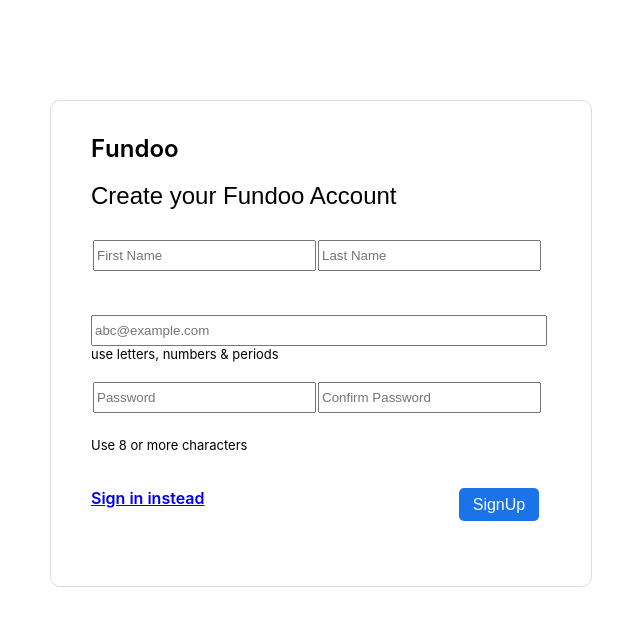
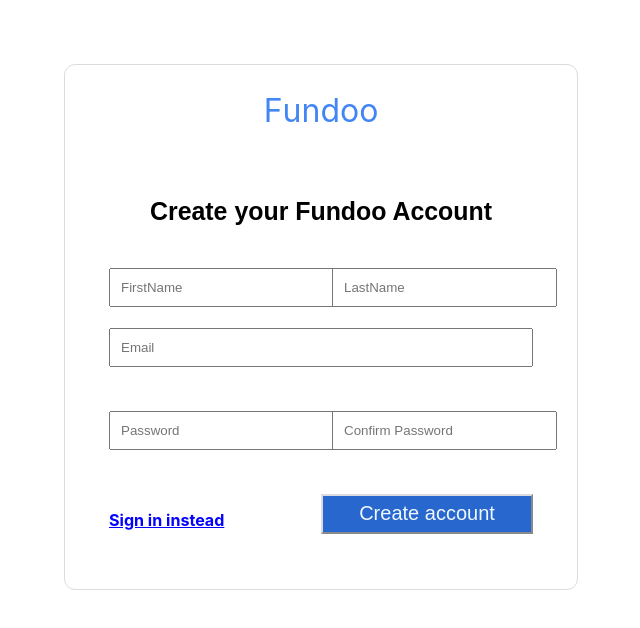
Before and after one commit to roshan1718/FundooNotes, a React (Create React App) app: page /signUp in a window 1280 px wide. Shown: the top 628 px of the page, without its empty margins (319-959 px from the left). Built offline with nearby package versions, Linux system fonts and the light colour scheme.

Commit message:
Modify: code to signUp page

```diff
--- a/src/component/signUp/signUp.jsx
+++ b/src/component/signUp/signUp.jsx
@@ -1,217 +1,189 @@
 import React from "react";
-import { Link } from 'react-router-dom';
-import { Input} from 'antd';
+import { Link } from "react-router-dom";
+import { Input, Button, Form } from "antd";
 
-import '../signUp/signUp.scss';
-import user_service from '../../services/userService';
-
+import "../signUp/signUp.scss";
+import UserService from "../../services/userService";
 
 export default class Login extends React.Component {
+  constructor(props) {
+    super(props);
+    this.state = {
+      firstName: null,
+      lastName: null,
+      email: null,
+      password: null,
+      confirmPassword: null,
+      formErrors: {
+        errorFirstName: "",
+        errorLastName: "",
+        errorEmail: "",
+        errorPassword: "",
+        errorConfirmPassword: "",
+      },
+    };
+  }
+  onValueChange = (e) => {
+    let nameValidation = /^[A-Z][a-zA-Z]*$/;
+    let emailValidation = /^[a-zA-Z0-9.!#$%&’*+/=?^_`{|}~-]+@[a-zA-Z0-9-]+(?:\.[a-zA-Z0-9-]+)*$/;
+    let passwordValidation = /^(?=.*[a-z])(?=.*[A-Z])(?=.*\d)(?=.*[@$!%*?&])[A-Za-z\d@$!%*?&]{8,}$/;
+    this.setState({
+      [e.target.name]: e.target.value,
+    });
 
-    constructor(props) {
-        super(props)
-        this.state = {
+    let inputs = this.state.formErrors;
+    switch (e.target.name) {
+      case "firstName":
+        inputs.errorFirstName =
+          nameValidation.test(e.target.value) === true
+            ? ""
+            : "Enter Valid first name";
+        break;
+      case "lastName":
+        inputs.errorLastName =
+          nameValidation.test(e.target.value) === true
+            ? ""
+            : "Enter Valid last name";
+        break;
+      case "email":
+        inputs.errorEmail =
+          emailValidation.test(e.target.value) === true
+            ? ""
+            : "Enter Valid email";
+        break;
+      case "password":
+        inputs.errorPassword =
+          passwordValidation.test(e.target.value) === true
+            ? ""
+            : "Enter Valid password";
+        break;
+      case "confirmPassword":
+        inputs.errorConfirmPassword =
+          passwordValidation.test(e.target.value) === true
+            ? ""
+            : "Enter Valid password";
+        break;
+      default:
+        break;
+    }
+  };
 
-            firstName: '',
-            lastName: '',
-            email: '',
-            password: '',
-            confirmPassword: "",
-            error: {
-                errorFirstName: '',
-                errorLastName: '',
-                errorEmail: '',
-                errorPassword: '',
-                errorConfirmPassword: "",
-            }
-        }
-    }
+  onSubmit = (event) => {
+    event.preventDefault();
+    let userData = {
+      firstName: this.state.firstName,
+      lastName: this.state.lastName,
+      email: this.state.email,
+      password: this.state.password,
+      service: "advance",
+    };
+    UserService.register(userData).then((data) => {
+      console.log(data);
+    });
+  };
 
-    onChangeFirstName = e => {
-        this.setState({
-            firstName: e.target.value
-        }, () => { console.log(this.firstName); })
+  render() {
+    return (
+      <div className="outerCard">
+        <div className="fundooTextAlign">
+          <div className="Fcolor">F</div>
+          <div className="Fcolor">u</div>
+          <div className="Fcolor">n</div>
+          <div className="Fcolor">d</div>
+          <div className="Fcolor">o</div>
+          <div className="Fcolor">o</div>
+        </div>
+        <div className="font">
+          <h5>Create your Fundoo Account</h5>
+        </div>
+        <Form>
+          <div className="Passwordfield">
+            <div>
+              <Input
+                className="textSize"
+                id="outlined-basic"
+                placeholder="FirstName"
+                label="firstName"
+                name="firstName"
+                type="firstName"
+                required
+                onChange={this.onValueChange}
+              />
+            </div>
+            <div>
+              <Input
+                className="textSize"
+                placeholder="LastName"
+                id="outlined-basic"
+                name="lastName"
+                type="LastName"
+                required
+                onChange={this.onValueChange}
+              />
+            </div>
+          </div>
+          <div className="Passwordfield">
+            <Input
+              className="emailFiled"
+              placeholder="Email"
+              id="outlined-basic"
+              label="E-mail"
+              name="email"
+              size="small"
+              required
+              onChange={this.onValueChange}
+            />
+          </div>
 
-        let nameValidation = /^[A-Z]{1}[a-z]{2}[a-z]*$/;
-        let inputs = this.state.error;
+          <div className="flex">
+            <span className="errorMessage">
+              {this.state.formErrors.errorEmail}
+            </span>
+          </div>
 
-        console.log("Name validation", nameValidation.test(e.target.value));
+          <div className="Passwordfield">
+            <div>
+              <Input
+                className="textSize"
+                id="outlined-basic"
+                label="Password"
+                name="password"
+                type="password"
+                placeholder="Password"
+                required
+                onChange={this.onValueChange}
+              />
+            </div>
+            <div>
+              <Input
+                className="textSize"
+                placeholder="Confirm Password"
+                id="outlined-basic"
+                variant="outlined"
+                size="small"
+                name="confirmPassword"
+                type="password"
+                required
+                onChange={this.onValueChange}
+              />
+            </div>
+          </div>
+          <div className="flex">
+            <span className="errorMessage">
+              {this.state.formErrors.errorPassword}
+            </span>
+          </div>
 
-        inputs.errorFirstName = nameValidation.test(e.target.value) === true ? "" : "Name Start with caps and atleast 3 ";
-    }
-    onChangeLastName = e => {
-        this.setState({
-            lastName: e.target.value
-        }, () => { console.log(this.lastName); })
-
-        let nameValidation = /^[A-Z]{1}[a-z]{2}[a-z]*$/;
-        let inputs = this.state.error;
-
-        console.log("Last Name validation", nameValidation.test(e.target.value));
-
-        inputs.errorLastName = nameValidation.test(e.target.value) === true ? "" : "Name Start with caps and atleast 3 ";
-    }
-    onChangeEmail = e => {
-        this.setState({
-            email: e.target.value
-        }, () => { console.log(this.email); })
-
-        let emailValidation = /^([a-zA-Z0-9]*[.]*[a-zA-Z0-9]*@[a-zA-Z0-9]*.{1}[a-zA-Z0-9]*[.]*[a-zA-Z0-9]*)$/;
-        let inputs = this.state.error;
-
-        console.log("Email validation", emailValidation.test(e.target.value));
-
-        inputs.errorEmail = emailValidation.test(e.target.value) === true ? "" : "Enter Valid Email";
-    }
-    onChangePassword = e => {
-        this.setState({
-            password: e.target.value
-        }, () => { console.log(this.password); })
-
-        let passwordValidation = /^(?=.*[a-z])(?=.*[A-Z])(?=.*\d)(?=.*[^\da-zA-Z]).{8,15}$/;
-        let inputs = this.state.error;
-
-        console.log("Password validation", passwordValidation.test(e.target.value));
-
-        inputs.errorPassword = passwordValidation.test(e.target.value) === true ? "" :
-            "Enter Valid password";
-    }
-    onChangeConfirmPassword = e => {
-        this.setState({
-            confirmPassword: e.target.value
-        }, () => { console.log(this.confirmPassword); })
-
-        let passwordValidation = /^(?=.*[a-z])(?=.*[A-Z])(?=.*\d)(?=.*[^\da-zA-Z]).{8,15}$/;
-        let inputs = this.state.error;
-
-        console.log("Confirm Password validation", passwordValidation.test(e.target.value));
-
-        inputs.errorConfirmPassword = passwordValidation.test(e.target.value) === true ? ""
-            : "Enter Valid password";
-    }
-
-    onSubmit = (event) =>{
-        event.preventDefault();
-        console.log("password", this.state.password);
-        console.log("confirm-password", this.state.confirmPassword);
-
-        if(this.state.error.errorConfirmPassword ===""
-            && this.state.error.errorEmail ===""
-            && this.state.error.errorFirstName ===""
-            && this.state.error.errorLastName ===""
-            && this.state.error.errorPassword ==="")
-        {
-            if(this.state.password === this.state.confirmPassword){
-            let userData = {
-                firstName: this.state.firstName,
-                lastName: this.state.lastName,
-                email: this.state.email,
-                password: this.state.password,
-                service: 'advance',
-            };
-            user_service.register(userData).then((data) =>{
-                    console.log('data after register', data);
-            }).catch(error=>{
-                    console.log('Error', error);
-            })
-            }else {
-                alert("Password not Matching");
-            }
-        }
-        else {
-
-            alert("something is missing");
-        }
-    }
-
-    render() {
-        const { error } = this.state;
-        return (
-            <div className="register">
-                <div className="register-frame">
-                    <div className="reg-fundoo">
-                        <span className="f">F</span>
-                        <span className="u">u</span>
-                        <span className="n">n</span>
-                        <span className="d">d</span>
-                        <span className="o">o</span>
-                        <span className="u">o</span>
-                    </div>
-                    <div className="reg-input-body">
-                        <div className="input-info">
-                            <div className="reg-fundoo-account">
-                                Create your Fundoo Account
-                            </div>
-                            <form>
-                                <div className="reg-name">
-                                    <div className="f-name">
-                                        <Input
-                                            className="input-name"
-                                            label="First Name"
-                                            onChange={this.onChangeFirstName}
-                                            placeholder="First Name"/>
-                                        <p className="error-msg">{error.errorFirstName}</p>
-                                    </div>
-                                    <div className="f-name">
-                                        <Input
-                                            className="input-name"
-                                            label="Last Name"
-                                            onChange={this.onChangeLastName}
-                                            placeholder="Last Name"/>
-                                        <p className="error-msg">{error.errorLastName}</p>
-                                    </div>
-                                </div>
-                                <div className="reg-email-div">
-                                    <div className="f-name">
-                                        <Input
-                                            className="reg-email"
-                                            label="Email"
-                                            onChange={this.onChangeEmail}
-                                            placeholder="abc@example.com"/>
-                                        <p className="error-msg">{error.errorEmail}</p>
-                                    </div>
-                                </div>
-                                <span className="email-text">use letters, numbers & periods</span>
-                                <div className="reg-name reg-password">
-                                    <div className="f-name">
-                                        <Input
-                                            className="input-name"
-                                            label="Password"
-                                            type="password"
-                                            onChange={this.onChangePassword}
-                                            placeholder="Password"/>
-                                        <p className="error-msg">{error.errorPassword}</p>
-                                    </div>
-                                    <div className="f-name">
-                                        <Input
-                                            className="input-name"
-                                            label="Confirm Password"
-                                            onChange={this.onChangeConfirmPassword}
-                                            placeholder="Confirm Password"
-                                            type="password"/>
-                                        <p className="error-msg">{error.errorConfirmPassword}</p>
-                                    </div>
-                                </div>
-                                <span className="email-text">
-                                    Use 8 or more characters
-                                </span>
-                                <div className="direction-div">
-                                    <span className="signin">
-                                    <Link to="/">Sign in instead</Link>
-                                    </span>
-                                    <span className="input-group-btn">
-                                    </span>
-                                    <button
-                                        onClick={this.onSubmit}
-                                        className="next">
-                                        SignUp
-                                    </button>
-                                </div>
-                            </form>
-                        </div>
-                    </div>
-                </div>
-            </div>
-        )
-    }
+          <div className="buttons">
+            <Link to="/" className="links">
+              <h6>Sign in instead</h6>
+            </Link>
+            <Button className="loginbtn" type="submit" onClick={this.onSubmit}>
+              Create account
+            </Button>
+          </div>
+        </Form>
+      </div>
+    );
+  }
 }
--- a/src/component/signUp/signUp.scss
+++ b/src/component/signUp/signUp.scss
@@ -1,140 +1,171 @@
-.register{
-    display: flex;
-    flex-direction: column;
-    align-items: center;
+.outerCard {
+  width: 40%;
+  align-items: center;
+  display: flex;
+  flex-direction: column;
+  justify-content: space-evenly;
+  height: 50%;
+  border: 1px solid #dadce0;
+  border-radius: 11px;
+  margin-top: 5%;
 }
-.register-frame{
-    display: flex;
-    flex-direction: column;
-    margin-top: 100px;
-    width: 520px;
-    height: 465px;
-    padding: 10px;
-    border: 1px #DADCE0 solid;
-    border-radius: 10px;
+
+.InputPanel {
+  //border: 1px solid #dadce0;
+  display: flex;
+  flex-direction: row;
+  justify-content: space-between;
+  //margin-top: 31px;
+  height: 73px;
 }
-.reg-fundoo
-{
-    font-size: x-large;
-    font-weight: 640;
-    line-height: 1.5;
-    display: flex;
-    align-content: flex-start;
-    margin: 20px 30px 15px 30px;
+
+.Passwordfield {
+  display: flex;
+  flex-direction: row;
+  justify-content: space-between;
 }
-.reg-fundoo-account{
-    margin-bottom: 30px;
-    font-size: x-large;
-    font-family: 'Google Sans',arial,sans-serif;
-    display: flex;
-    align-content: flex-start;
+
+.InputPanel1 {
+  display: flex;
+  flex-direction: row;
+  justify-content: space-between;
 }
-.reg-input-body{
-    width: 100%;
-    height: auto;
-    display: flex;
+
+.FontSerif {
+  font-family: "Times New Roman", Times, serif;
+  font-weight: bold;
+  color: rgb(81, 94, 129);
 }
-.input-info{
-    display:flex;
-    flex-direction: column;
-    flex-basis: 65%;
-    padding: 0px 0px 0px 30px;
 
+.font {
+  display: flex;
+  font-family: Arial, Helvetica, sans-serif;
+  font-weight: bold;
+  color: black;
+  font-weight: bold;
+  font-size: 30px;
+  margin-top: 26px;
 }
-.reg-name{
-    width: 100%;
-    height: 55px;
-    display: flex;
-    flex-direction: row;
-    justify-content: space-between;
-    margin-left: 2px;
+.text {
+  height: 5px;
+  width: 20px;
 }
-.input-name{
-    width: 215px;
-    height: 25px;
+
+.fundooTextAlign {
+  display: flex;
+  margin-top: 5%;
 }
-.f-name{
-    display: flex;
-    flex-direction: column;
+
+.Fcolor {
+  font-size: xx-large;
+  color: rgb(66, 133, 244);
 }
-.error-msg{
-    font-size: 12px;
-    margin: 0;
-    display: flex;
-    color: #ff1414;
-    font-weight: 400;
+
+.flex {
+  display: flex;
+  height: 44px;
 }
-.reg-email{
-    width: 100%;
-    height: 25px;
+
+.textSize {
+  width: 100%;
+  padding: 10px;
 }
-.reg-email-div{
-    margin-top: 20px;
+
+.emailFiled {
+  width: 400px;
+  padding: 10px;
+  margin-top: 5%;
 }
-.email-text{
-    display: flex;
-    align-items: flex-start;
-    font-size: small;
-    font-weight: 400;
-    text-align: start;
+
+.errorMessage {
+  color: red;
+  font-size: 0.75em;
+  display: flex;
 }
-.reg-password{
-    margin-top: 20px;
+.buttons {
+  display: flex;
+  margin-bottom: 5%;
+  justify-content: space-between;
 }
-.password-text{
-    display: flex;
-    align-items: flex-start;
+
+.links {
+  margin-top: -5%;
+  font-size: x-large;
+  color: rgb(4, 4, 253);
 }
-img{
-    width: 240px;
+
+.loginbtn {
+  height: 40px;
+  width: 50%;
+  background-color: rgb(39, 103, 206);
+  border-color: #dadce0;
+  color: aliceblue;
+  font-size: 20px;
 }
-.direction-div{
-    margin-top: 35px;
-    display: flex;
-    flex-direction: row;
-    justify-content: space-between;
-}
-.next{
-    width: 80px;
-    height: 33px;
-    border-radius: 5px;
-    border: none;
-    background: #1A73E8;
-    font-size: medium;
-    color: white;
-    font-weight: 300;
-    outline: none;
-}
-.signin{
-    font-size: medium;
-    font-weight: 600;
-    color: #4B82E9;
-    cursor: pointer;
-}
-.next:hover{
-    background-color: #0d64ce;
-}
-@media(max-width:730px){
-    .input-info{
-        flex-basis: 100%;
-        padding: 0px 30px 0px 30px;
-    }
-    .register-frame{
-        width: 90%;
-        height: auto;
-    }
-    .reg-name{
-        height: 134px;
-        display: flex;
-        flex-direction: column;
-        justify-content: space-between;
-    }
-    .input-name{
-        width: auto;
-    }
-}
-@media(max-width:410px){
-    .reg-fundoo{
-        display: block;
-    }
-}
+//   /* ------------------ media Quiery ---------------------------- */
+
+//   @media screen and (max-width: 640px) {
+//     .RegistrationBody {
+//       border: 0px;
+//       display: flex;
+//       flex-direction: column;
+//       width: 100%;
+//       justify-content: center;
+//       align-items: center;
+//       padding-top: 0px;
+//       height: 640px;
+//     }
+
+//     .fundooTextAlign {
+//       justify-content: center;
+//     }
+
+//     .font {
+//       justify-content: center;
+//     }
+
+//     .InputPanel {
+//       display: flex;
+//       flex-direction: column;
+//       align-items: center;
+//       height: 122px;
+//     }
+
+//     .InputPanel1 {
+//       display: flex;
+//       align-items: center;
+//     }
+
+//     .image {
+//       display: none;
+//     }
+
+//     .textSize {
+//       padding-bottom: 20px;
+//       width: 100%;
+//     }
+
+//     .inputPanelBody {
+//       margin-left: 72px;
+//     }
+
+//     .Passwordfield {
+//       //border: 1px solid #dadce0;
+//       display: flex;
+//       flex-direction: column;
+//       justify-content: space-between;
+//     }
+
+//     .reg-conf-pass {
+//       padding-top: 22px;
+//     }
+
+//     .flex {
+//       display: flex;
+//       justify-content: center;
+//     }
+
+//     .Manipulation {
+//       padding-right: 73px;
+//     }
+//   }
```
Also changed, not shown: 1 other file (tests, documents, lock files or other folders).
